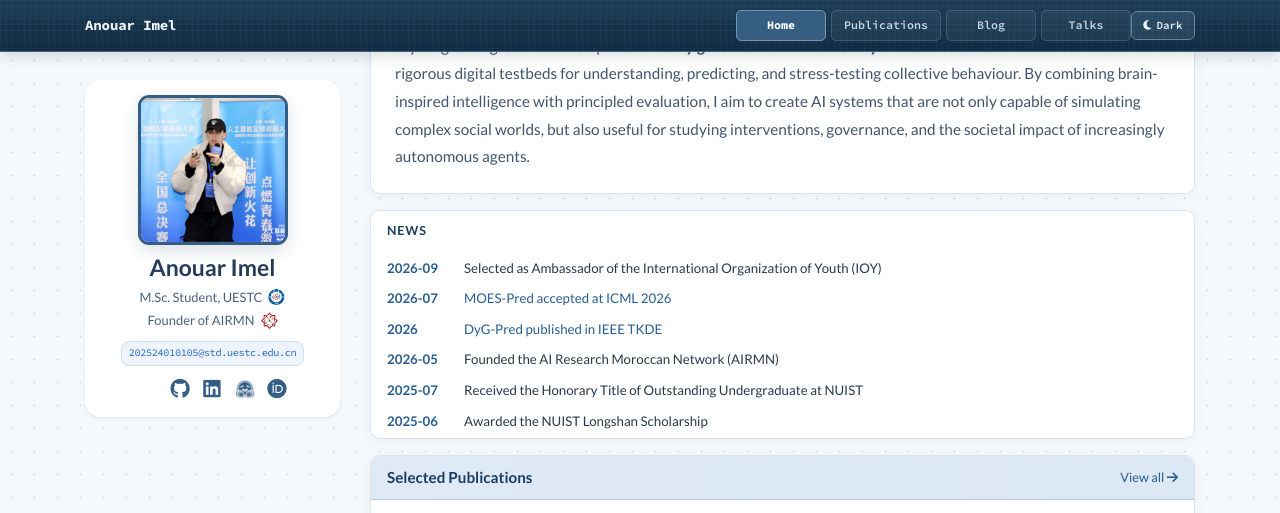
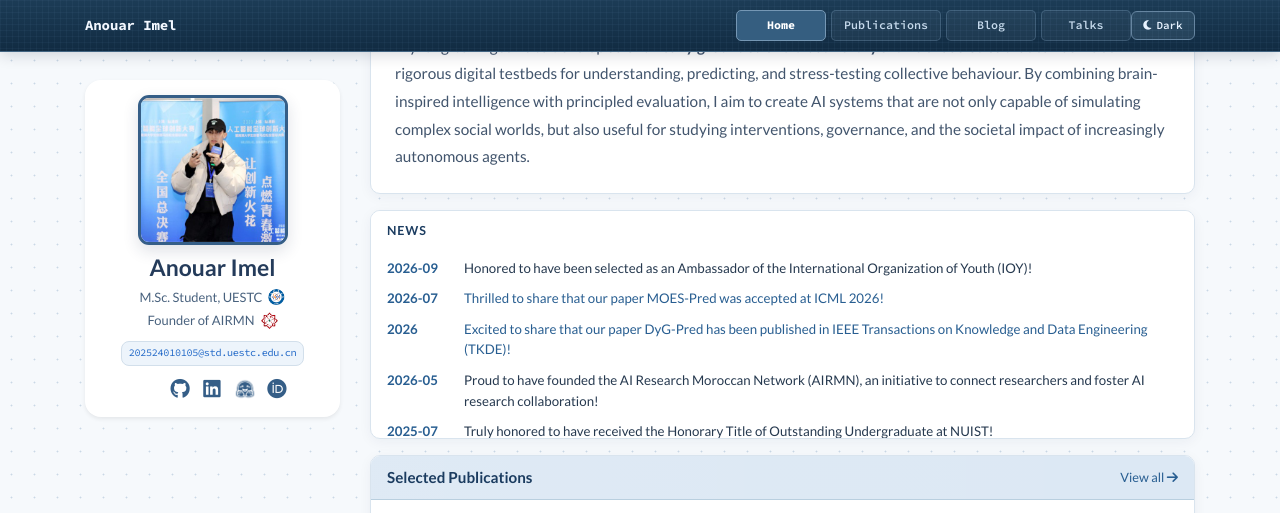
Before and after one commit to AnouarImel/AnouarImel.github.io, a Jekyll site: the page built from index.html, in a window 1280 px wide and 900 px high, scrolled down 1262 px, cut to the strip 0-513 px from the top of the window. Built offline with Jekyll 4.4.1, drawn with Linux system fonts in a browser that asks for light colours; nearby versions of some CDN libraries; a style sheet for code colours, icons or effects is not loaded.

Commit message:
Update home_news.yml

```diff
--- a/_data/home_news.yml
+++ b/_data/home_news.yml
@@ -1,23 +1,23 @@
 
 - when: "2026-09"
-  title: "Selected as Ambassador of the International Organization of Youth (IOY)"
+  title: "Honored to have been selected as an Ambassador of the International Organization of Youth (IOY)!"
 
 - when: "2026-07"
-  title: "MOES-Pred accepted at ICML 2026"
+  title: "Thrilled to share that our paper MOES-Pred was accepted at ICML 2026!"
   url: "https://proceedings.mlr.press/v306/hou26f.html"
 
 - when: "2026"
-  title: "DyG-Pred published in IEEE TKDE"
+  title: "Excited to share that our paper DyG-Pred has been published in IEEE Transactions on Knowledge and Data Engineering (TKDE)!"
   url: "https://doi.org/10.1109/TKDE.2026.3715213"
 
 - when: "2026-05"
-  title: "Founded the AI Research Moroccan Network (AIRMN)"
+  title: "Proud to have founded the AI Research Moroccan Network (AIRMN), an initiative to connect researchers and foster AI research collaboration!"
 
 - when: "2025-07"
-  title: "Received the Honorary Title of Outstanding Undergraduate at NUIST"
+  title: "Truly honored to have received the Honorary Title of Outstanding Undergraduate at NUIST!"
 
 - when: "2025-06"
-  title: "Awarded the NUIST Longshan Scholarship"
+  title: "Grateful to have been awarded the NUIST Longshan Scholarship in recognition of academic achievement!"
 
-- when: "2025"
-  title: "Awarded the Chinese Government Scholarship (CSC) at UESTC for 2025–2027"
+- when: "2025-04"
+  title: "Extremely honored to have been awarded the Chinese Government Scholarship (CSC) to pursue my Master's degree at UESTC (2025–2027)!"
```
